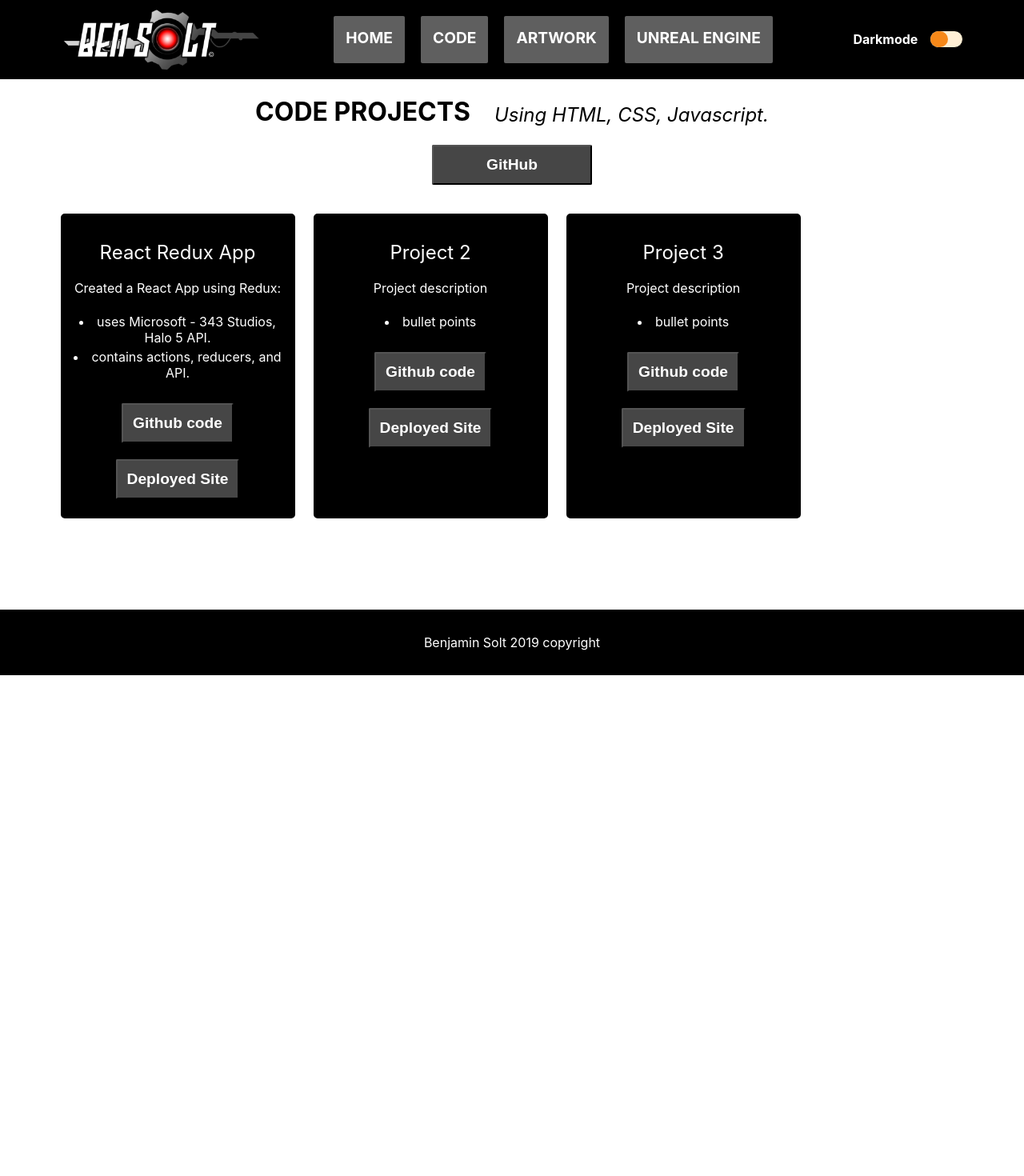
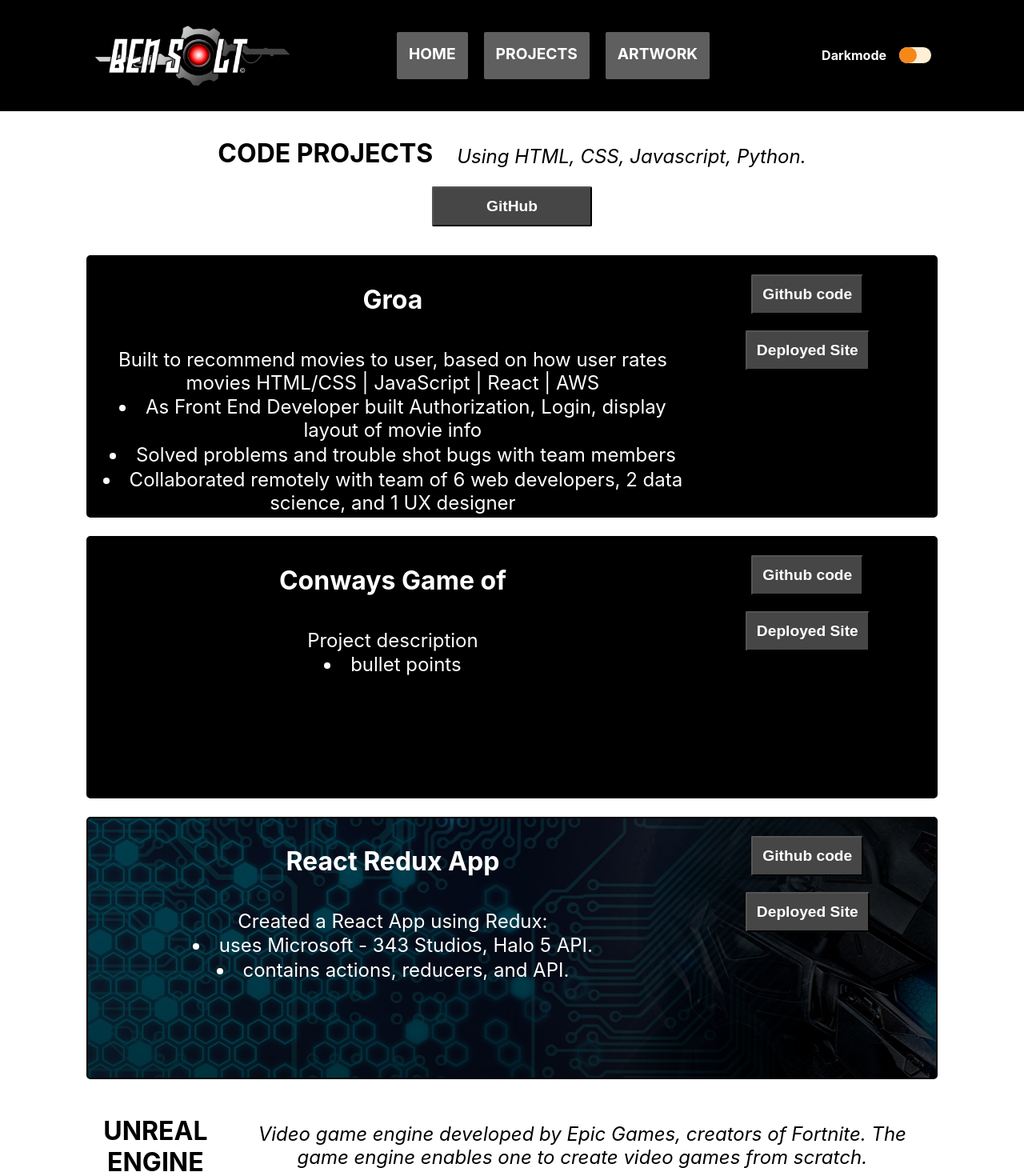
Before and after one commit to BenSolt/MyPortfolio, a React (Create React App) app in the folder portfolio/: page /codework in a window 1280 px wide. Shown: the top 1470 px of the page at 80% size. Before the commit the page ends 844 px from the top, so only its background shows below. Built offline with nearby package versions, Linux system fonts and the light colour scheme.

Commit message:
working on updating website

```diff
--- a/portfolio/src/App.js
+++ b/portfolio/src/App.js
@@ -9,7 +9,6 @@ import './css/home.css';
 import './css/artworkk.css';
 import './css/artworkkMedia.css';
 import './css/codework.css';
-import './css/unreal.css';
 
 import Navbar from './components/navbar/Navbar';
 import Footer from './components/navbar/Footer';
--- a/portfolio/src/components/home/Codework.js
+++ b/portfolio/src/components/home/Codework.js
@@ -1,9 +1,31 @@
 import React from "react";
 
-
+import Unreal from './UnrealEngine';
 
 export default function Artwork() {
 
+    // GROA
+    function GroaGithub() {
+        // window.open("https://github.com/Lambda-School-Labs/Groa-fe");
+      }
+
+    function GroaDeploy() {
+        console.log('Deploy link')
+        // window.open("https://www.groa.us/");
+      }
+
+
+    ////////GAME LIFE/////////////////////////////////////////////////
+    function ConWayGithub() {
+        window.open("https://github.com/BenSolt/gameoflife");
+      }
+
+    function Deploy() {
+        console.log('Deploy link')
+        // window.open("https://my-app-2c4n54ugl.now.sh/");
+      }
+
+    // HALO // ////////////////////////////////////////////
     function ReactReduxGithub() {
         window.open("https://github.com/BenSolt/React-Redux-App2");
       }
@@ -11,16 +33,7 @@ export default function Artwork() {
     function ReactReduxDeploy() {
         window.open("https://my-app-2c4n54ugl.now.sh/");
       }
-    /////////////////////////////////////////////////////////
-    function Github() {
-        console.log('Github link')
-        //window.open("https://github.com/BenSolt/React-Redux-App2");
-      }
 
-    function Deploy() {
-        console.log('Deploy link')
-        // window.open("https://my-app-2c4n54ugl.now.sh/");
-      }
 
     function openGitHub() {
         window.open("https://github.com/BenSolt/");
@@ -30,47 +43,79 @@ export default function Artwork() {
         <div className='mainbox'>
             <div className='title'>
             <h1>CODE PROJECTS</h1>
-            <h2 className='h2text'>Using HTML, CSS, Javascript.</h2>
+            <h2 className='h2text'>Using HTML, CSS, Javascript, Python.</h2>
             </div>
                 <button class="btnGit" onClick={openGitHub}>GitHub</button>
             <div className='projectcontainer'>
-                <div className='project'>
-                    <h2 className='textcolor'>React Redux App</h2>
-                        <p className='textcolor'>Created a React App using Redux:
+
+
+            <div className='project'>
+
+                <div className='projectText'>
+                    <h1 className='textcolor'>Groa</h1>
+                        <h2 className='textcolor'>Built to recommend movies to user, based on how user rates movies
+                        HTML/CSS | JavaScript | React | AWS
+
                             <br/>
-                            <br/>
-                            <li>uses Microsoft - 343 Studios, Halo 5 API.</li>
-                            <li>contains actions, reducers, and API.</li>
+                            <li>As Front End Developer built Authorization, Login, display layout of movie info</li>
 
-                        </p>
-                    <button class="btn2" onClick={ReactReduxGithub}>Github code</button>
-                    <button class="btn2" onClick={ReactReduxDeploy}>Deployed Site</button>
+                            <li> Solved problems and trouble shot bugs with team members</li>
+                            <li>Collaborated remotely with team of 6 web developers, 2 data science, and 1 UX designer</li>
+
+                        </h2>
+                    </div>
+
+                    <div className='b'>
+                        <button class="btn2" onClick={GroaGithub}>Github code</button>
+                        <button class="btn2" onClick={GroaDeploy}>Deployed Site</button>
+                    </div>
+
                 </div>
 
+
+
                 <div className='project'>
-                    <h2 className='textcolor'>Project 2</h2>
-                        <p className='textcolor'>Project description
-                            <br/>
-                            <br/>
-                            <li>bullet points</li>
-                        </p>
-                    <button class="btn2" onClick={Github}>Github code</button>
-                    <button class="btn2" onClick={Deploy}>Deployed Site</button>
+
+                    <div className='projectText'>
+                        <h1 className='textcolor'>Conways Game of</h1>
+                            <h2 className='textcolor'>Project description
+                                <br/>
+                                <li>bullet points</li>
+                            </h2>
+                        </div>
+
+                        <div className='b'>
+                            <button class="btn2" onClick={ConWayGithub}>Github code</button>
+                            <button class="btn2" onClick={Deploy}>Deployed Site</button>
+                        </div>
+
                 </div>
 
-                <div className='project'>
-                    <h2 className='textcolor'>Project 3</h2>
-                        <p className='textcolor'>Project description
-                            <br/>
-                            <br/>
-                            <li>bullet points</li>
 
-                        </p>
-                    <button class="btn2" onClick={Github}>Github code</button>
-                    <button class="btn2" onClick={Deploy}>Deployed Site</button>
+                <div className='project1'>
+
+                    <div className='projectText'>
+                        <h1 className='textcolor'>React Redux App</h1>
+                            <h2 className='textcolor'>Created a React App using Redux:
+                                <br/>
+                                <li>uses Microsoft - 343 Studios, Halo 5 API.</li>
+                                <li>contains actions, reducers, and API.</li>
+                            </h2>
+                    </div>
+
+                    <div className='b'>
+                        <button class="btn2" onClick={ReactReduxGithub}>Github code</button>
+                        <button class="btn2" onClick={ReactReduxDeploy}>Deployed Site</button>
+                    </div>
+
                 </div>
 
+            {/* END PROJECT CONTAINER */}
             </div>
+            <div>
+                <Unreal/>
+            </div>
+
 
 
         </div>
--- a/portfolio/src/components/home/UnrealEngine.js
+++ b/portfolio/src/components/home/UnrealEngine.js
@@ -1,25 +1,29 @@
 import React from "react";
 
-export default function Artwork() {
+export default function Unreal() {
     return(
     <div className='mainbox'>
         <div className='title'>
         <h1>UNREAL ENGINE</h1>
-        <h2 className='h2text'>Video Game Engine, enables one to create video games from scratch.</h2>
+        <h2 className='h2text'>Video game engine developed by Epic Games, creators of Fortnite. The
+        game engine enables one to create video games from scratch.</h2>
         </div>
         <div className='projectcontainer'>
-            <div className='projectUnreal'>
+            <div className='project'>
+
+                <div className='projectText'>
                     <h2 className='textcolor'>4 player couch co-op</h2>
                         <p className='textcolor'>A 2d Couch Co-Op game where up to 4 playeres
                         can battle it out, until only one remains.
 
-                        <br/>
                             <br/>
                             <li>Basic ammo - able to pickup after shooting </li>
                             <li>Power weapons - rocket launcher</li>
                             <li>Power ups - shield</li>
                             <li>Multi layered levels - be in front or behind</li>
                         </p>
+                </div>
+
                     <div>
                         {/* <button class="btnU">Github code</button> */}
 
@@ -33,17 +37,22 @@ export default function Artwork() {
                     </div>
             </div>
 
-            <div className='projectUnreal'>
+            <div className='project'>
+
+                <div className='projectText'>
                     <h2 className='textcolor'>Side Scroller</h2>
                         <p className='textcolor'> Metroidvania type game. You
                         learn new abilities which allow you to progress through the game.
-                        <br/>
                             <br/>
                             <li>Upgrade health/energy, and weapons</li>
                             <li>Double Jump</li>
                             <li>Shrink - allows palyer to reach small areas</li>
                             <li>Enemy Bosses</li>
                         </p>
+
+                </div>
+
+
                 <div>
                     {/* <button class="btnU">Github code</button> */}
 
@@ -54,19 +63,23 @@ export default function Artwork() {
                         allowfullscreen>
                     </iframe>
                 </div>
+
             </div>
 
-            <div className='projectUnreal'>
+            <div className='project'>
+
+                <div className='projectText'>
                     <h2 className='textcolor'>Invaders</h2>
                         <p className='textcolor'>Take on the classic game
                         of Space Invaders.
-                        <br/>
                             <br/>
                             <li>1 to 2 players</li>
                             <li>Specials - shields, weapons</li>
                             <li>Enemies get harder with each level</li>
                             <li>Enemy Bosses</li>
                         </p>
+                </div>
+
                     <div>
                         {/* <button class="btnU">Github code</button> */}
             {/*UPLOAD INVADER VIDEO  */}
--- a/portfolio/src/components/navbar/Footer.js
+++ b/portfolio/src/components/navbar/Footer.js
@@ -1,6 +1,6 @@
 import React from "react";
 
-export default function Navbar() {
+export default function Footer() {
     return(
 
         <div className='Footerholder'>
--- a/portfolio/src/components/navbar/Navbar.js
+++ b/portfolio/src/components/navbar/Navbar.js
@@ -24,9 +24,9 @@ export default function Navbar() {
 
             <nav>
                 <NavLink className='navlink' to='/'>HOME</NavLink>
-                <NavLink className='navlink' to='/codework'>CODE </NavLink>
+                <NavLink className='navlink' to='/codework'>PROJECTS </NavLink>
                 <NavLink className='navlink' to='/artwork'>ARTWORK</NavLink>
-                <NavLink className='navlink' to='/unrealengine'>UNREAL ENGINE</NavLink>
+                {/* <NavLink className='navlink' to='/unrealengine'>UNREAL ENGINE</NavLink>  */}
             </nav>
 
             <div className="darkModeHolder">
--- a/portfolio/src/css/codework.css
+++ b/portfolio/src/css/codework.css
@@ -1,10 +1,12 @@
 .title{
+    margin-top: 12px;
     display: flex;
     justify-content: center;
+    /* background: gray; */
 }
 .btn2{
     color: white;
-    padding: 12px 12px 12px 12px;
+    padding: 12px;
     margin: 10px;
     border-radius: 2px;
     font-size: 1.2rem;
@@ -17,18 +19,40 @@
 }
 
 .projectcontainer{
+    justify-content: center;
     display: flex;
     flex-wrap:wrap;
 }
 
 .project{
+    display: flex;
     margin: 1%;
     padding: 12px;
     border: 2px solid black;
-    width: 265px;
-    height: auto;
+    width: 90%;
+    height: 300px;
     background: black;
     border-radius: 5px;
+}
+
+.project1{
+    background-image: linear-gradient(rgba(0, 0, 0, 0.7), rgba(0, 0, 0, 0.7)),
+    url('../images/api-halo5.jpg');
+    display: flex;
+    margin: 1%;
+    padding: 12px;
+    border: 2px solid black;
+    width: 90%;
+    height: 300px;
+    /* background: black;  */
+    border-radius: 5px;
+}
+
+.projectText{
+    display: flex;
+    flex-direction: column;
+
+    width: 80%;
 }
 
 .textcolor{
--- a/portfolio/src/css/home.css
+++ b/portfolio/src/css/home.css
@@ -1,11 +1,9 @@
 .btn{
     color: white;
-    /* border: 2px solid black; */
     padding: 12px 12px 12px 12px;
     margin: 0 10px 0 10px;
     border-radius: 2px;
     font-size: 1.4rem;
-    /* text-decoration: none; */
     font-weight: bold;
     background:  rgb(70, 70, 70);
 }
@@ -39,10 +37,12 @@
 
 .litext{
     margin: 5px 0 0 0;
+    font-size: 24px;
 }
 
 li{
-    padding: 2px;
+    padding: 1px;
+
 }
 
 .textgold{
@@ -55,7 +55,7 @@ li{
 /* IMAGE BEN AND KAYLEE */
 .section1{
 display:flex;
-/* border: 2px solid green; */
+
 }
 
 
@@ -127,9 +127,8 @@ h2{
     display:flex;
     /* flex-direction: column; */
     justify-content: space-between;
-    margin: 15px 35px 0 35px;
+    margin: 15px 15% 0 15%;
     border-top: 3px solid black;
-    /* border: 2px solid black; */
 }
 
 
--- a/portfolio/src/css/navbar.css
+++ b/portfolio/src/css/navbar.css
@@ -1,26 +1,20 @@
 .Navbarholder {
     background: black;
-    padding: 10px 0 10px 0;
-    /* border: 2px solid red; */
+    padding: 30px 0 30px 0;
 }
 
 .flexnav{
     display: flex;
-    /* background: black;  */
     justify-content: space-evenly;
-    /* border: 2px solid green; */
 }
 
 .logo{
-    /* display: none; */
     width: 256px;
     height: auto;
-    /* border: 2px solid lightblue; */
 }
 
 nav{
     display: flex;
-    /* border: 2px solid blue; */
 }
 
 .navlink{
--- a/portfolio/src/css/unreal.css
+++ /dev/null
@@ -1,35 +0,0 @@
-.btnU{
-    width: 200px;
-    color: white;
-    padding: 12px 12px 12px 12px;
-    margin: 0 0 25px 0;
-    border-radius: 2px;
-    font-size: 1.2rem;
-    font-weight: bold;
-    background:  rgb(70, 70, 70);
-}
-
-.btnU:hover{
-    background:  red;
-}
-
-.projectcontainer{
-    display: flex;
-    flex-wrap:wrap;
-}
-
-.projectUnreal{
-    display: flex;
-    flex-direction: column;
-    margin: 1%;
-    padding: 12px;
-    border: 2px solid black;
-    width: 430px;
-    height: auto;
-    background: black;
-    border-radius: 5px;
-}
-
-.textcolor{
-   color: white;
-}
```
Also changed, not shown: portfolio/src/components/home/Artwork.js (+9 -9 lines), portfolio/src/components/home/Home.js (+11 -4 lines), portfolio/src/images/api-halo5.jpg (added). Lines whose indentation alone changed are shown as unchanged.
